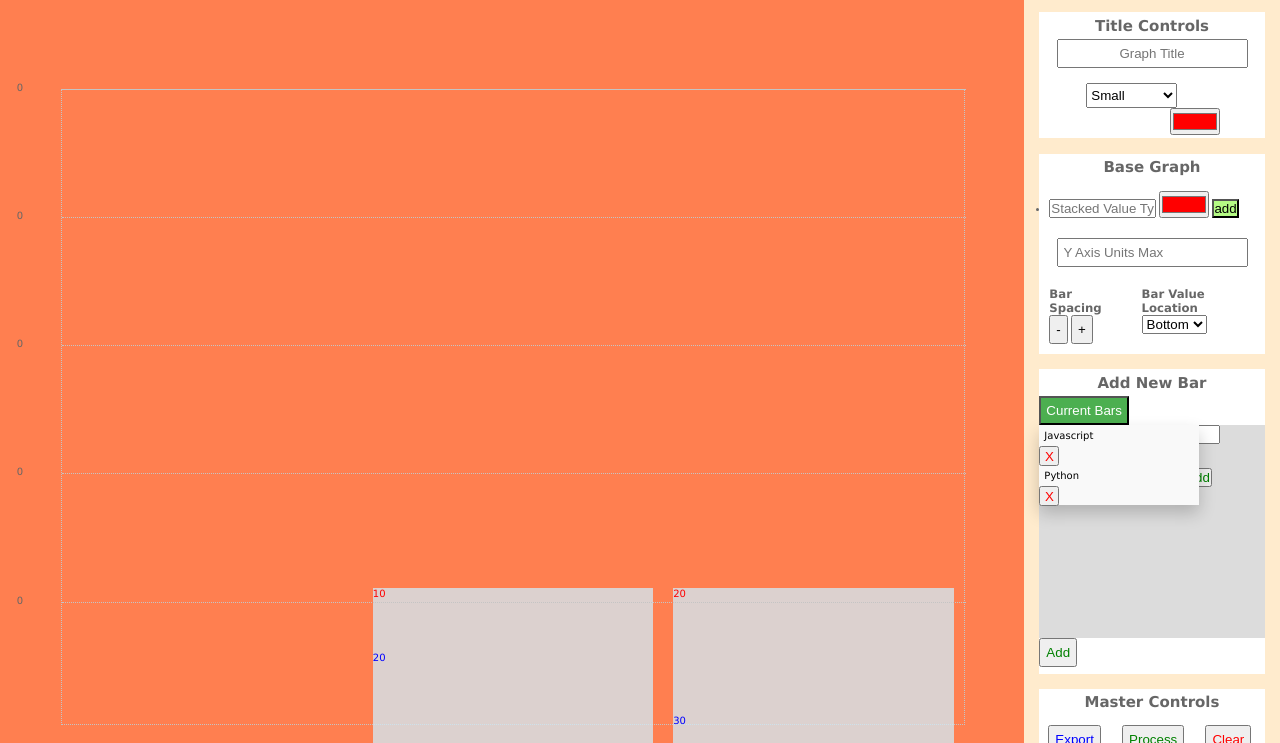
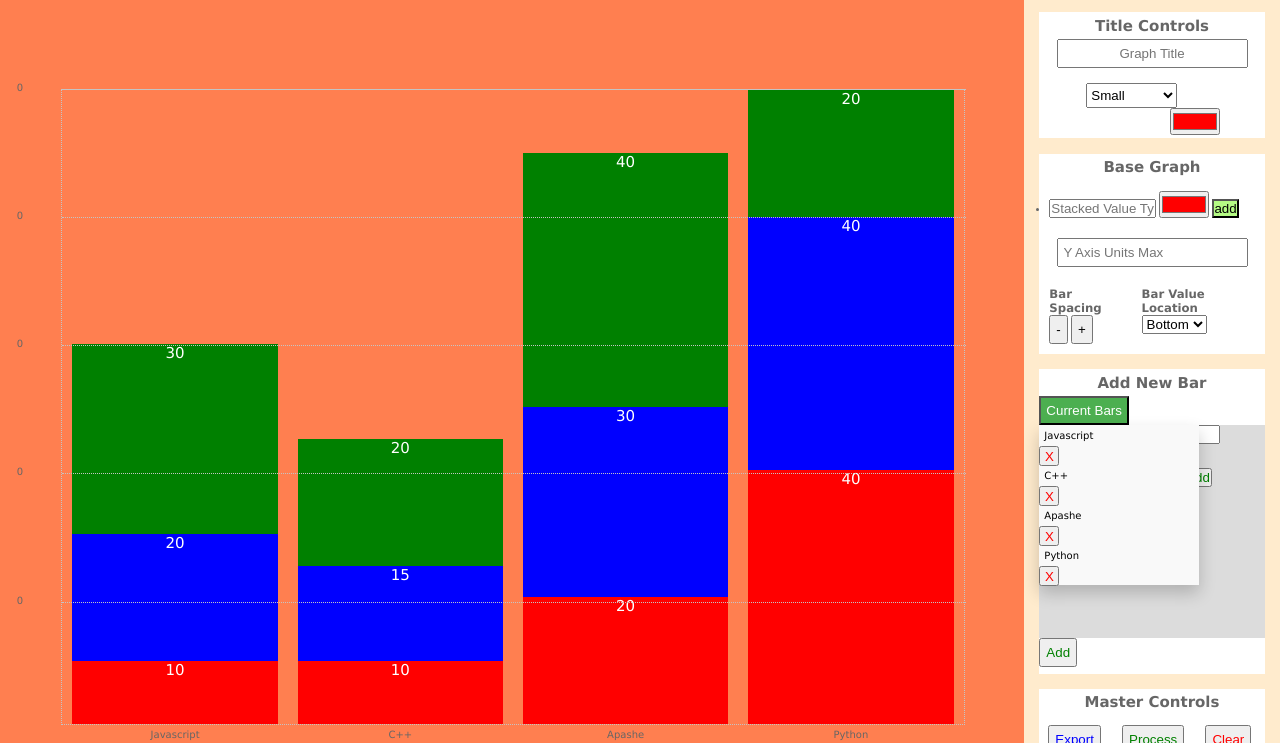
Before and after one commit to erik-mackie/BarChartProject, a plain HTML site: page index.html in a window 1280 px wide. Both pictures are taken after typing "Sample", "5" into the empty fields and a click on the button "Add". Shown: the part 57-800 px from the top of the page. Drawn offline with nearby package versions, Linux system fonts and the light colour scheme.

Commit message:
Add Bars and Bar controls works

```diff
--- a/barChartProject.js
+++ b/barChartProject.js
@@ -96,7 +96,9 @@ $(".yAxisUnits").keyup(function() {
 //Add Bar Controls
 //Add Bar Controls
 var barValuesArr = [ ["Javascript",[10, "red"], [20, "blue"], [30, "green"]],
-                     ["Python",[20, "red"], [30, "blue"], [40, "green"]]
+                     ["C++",[10, "red"], [15, "blue"], [20, "green"]],
+                     ["Apashe",[20, "red"], [30, "blue"], [40, "green"]],
+                     ["Python",[40, "red"], [40, "blue"], [20, "green"]]
                      ];
 
 ////on add click, change to remove button and add new input row
@@ -169,12 +171,12 @@ $(document).on('click','.barDelete', function() {
 function drawBarchart() {
   barValuesArr.map(val => {
     $(
-          `<li>
-              <div class="barContainer" title="${val[0]}" >
-                <div class="bar" style="color:${val[1][1]}; height:${val[1][0]}%"><p>${val[1][0]}</p></div>
-                <div class="bar" style="color:${val[2][1]}; height:${val[2][0]}%"><p>${val[2][0]}</p></div>
-                <div class="bar" style="color:${val[3][1]}; height:${val[3][0]}%"><p>${val[3][0]}</p></div>
-              </div>
+          `<li class="barContainer" title="${val[0]}" >
+                <div class="bar" style="background-color:${val[3][1]}; height:${val[3][0]}%"><p>${val[3][0]}</p></div>
+                <div class="bar" style="background-color:${val[2][1]}; height:${val[2][0]}%"><p>${val[2][0]}</p></div>
+                <div class="bar" style="background-color:${val[1][1]}; height:${val[1][0]}%"><p>${val[1][0]}</p></div>
+
+
           </li>`).appendTo(".chart");
           // create html item
           /*`<li>
@@ -191,7 +193,8 @@ function drawBarchart() {
 }
 
 
-
+//left off with bar animations, adding, and transtion from bottom not top. Fixig bar title
+//because it went away upon changing containers
 
 
 
--- a/index.html
+++ b/index.html
@@ -24,24 +24,8 @@
           </div>
             <div id="graphInner">
               <ul class="chart">
-                <li>
-                  <div class="barContainer" style="height:80%" title="ActionScript" >
-                    <div class="bar value1"></div>
-                    <div class="bar value2"></div>
-                    <div class="bar value3"></div>
-                  </div>
-                </li>
+              </ul>
 
-                <!-- <li>
-                  <span style="height:50%" title="CoffeScript"></span>
-                </li>
-                <li>
-                  <span style="height:15%" title="HTML"></span>
-                </li>
-                <li>
-                  <span style="height:25%" title="new"></span>
-                </li> -->
-              </ul>
               <div class="gridContainer">
                 <div id="ticks">
                   <div class="tick"><p>10</p></div>
@@ -164,7 +148,3 @@
 
 
 </html>
-
-
-
-/*fix padding issues contributing too percent height issues*/
--- a/style.css
+++ b/style.css
@@ -90,23 +90,14 @@ body {
 .chart li {
   position: relative;
   display: table-cell;
-
-
+  vertical-align: bottom;
 }
 
 .barContainer {
-  height: 100%;
-  vertical-align: bottom;
+  height:100%;
+
 }
-
-.bar {
-  margin: 0 1em;
-  display: block;
-  background: rgba(209, 236, 250, .75);
-  animation: draw 1s ease-in-out;
-}
-
-.bar:before {
+.barContainer:before {
   position: absolute;
   left: 0;
   right: 0;
@@ -116,6 +107,20 @@ body {
   text-align: center;
   content: attr(title);
   word-wrap: break-word;
+}
+
+.bar {
+  margin: 0 1em;
+  background: rgba(209, 236, 250, .75);
+  animation: draw 1s ease-in-out;
+}
+
+.bar p {
+  font-size: 15px;
+  color: white;
+  display: flex;
+  justify-content: center;
+  align-content: center;
 }
 
 @keyframes draw {
```
